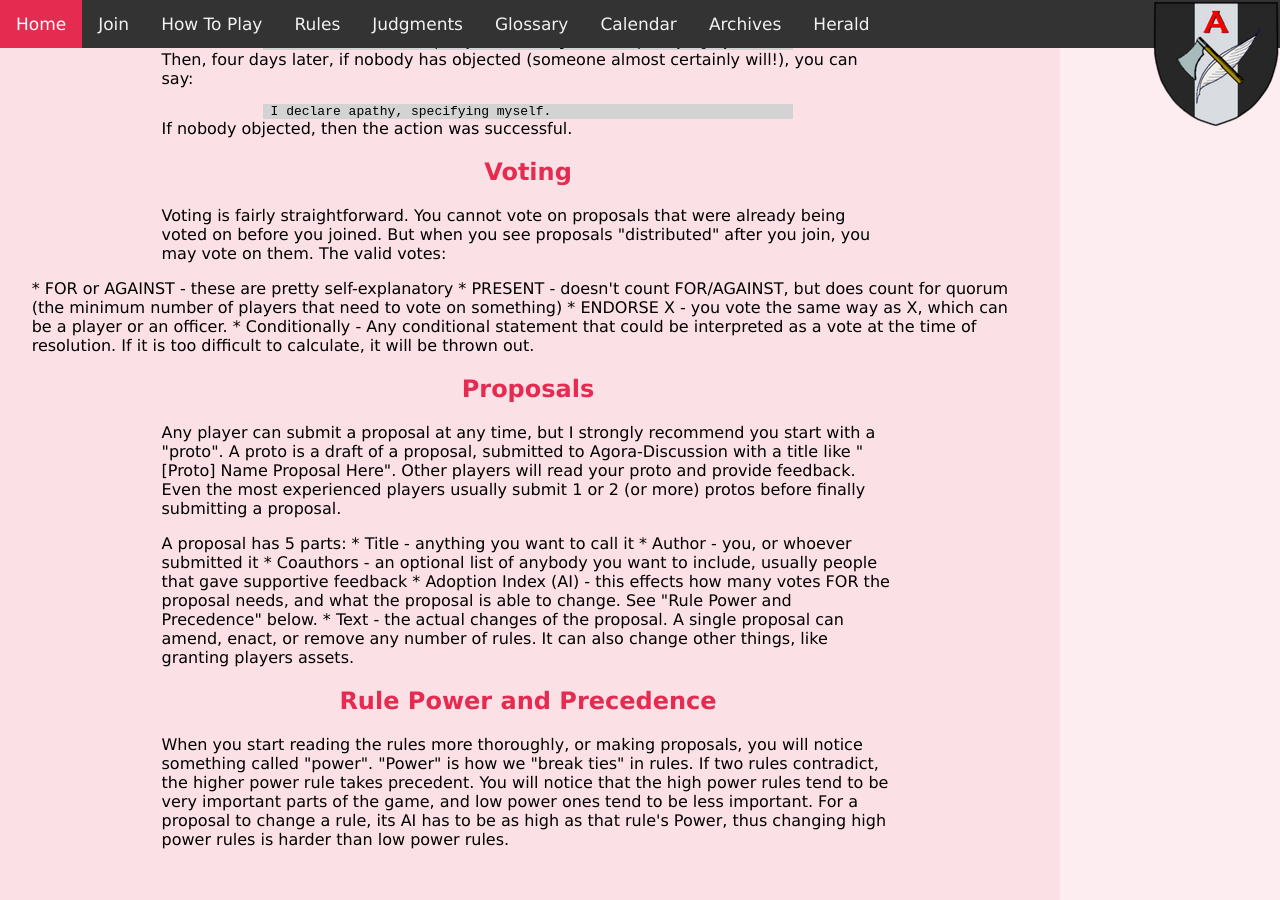
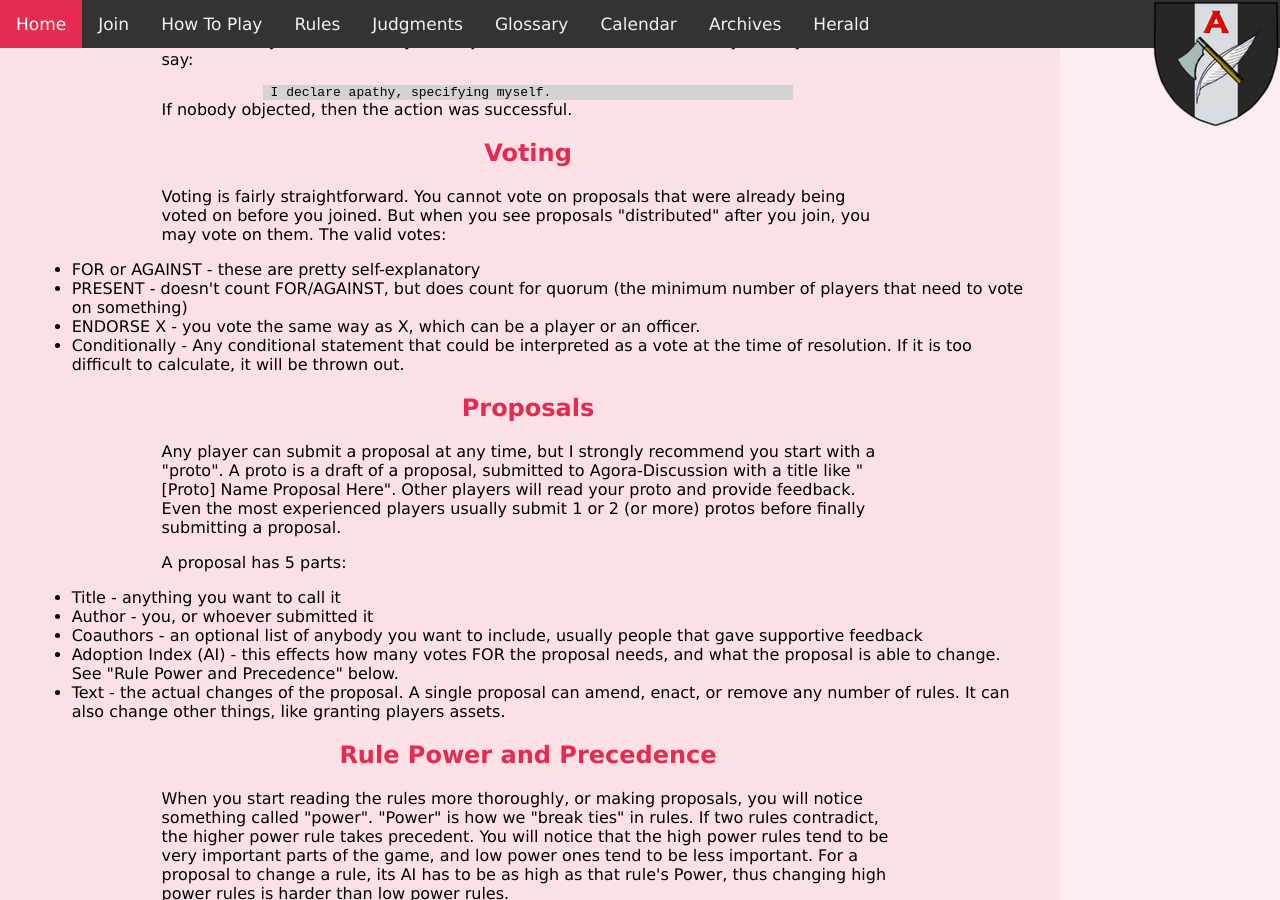
Before and after one commit to nixnull/agoranomic.github.io, a Jekyll site: the page built from start.md, in a window 1280 px wide and 900 px high, scrolled down 1384 px. Built offline with Jekyll 4.4.1, drawn with Linux system fonts in a browser that asks for light colours; nearby versions of some CDN libraries; some of the changed text lies outside the part shown.

```diff
--- a/start.md
+++ b/start.md
@@ -20,13 +20,15 @@ layout: default
 
 <p>Agora has 4 mailing lists, which are explained below. You should sign up for all 4:<p>
 
-* <em><a href="http://www.agoranomic.org/cgi-bin/mailman/listinfo/agora-business">Agora-Business</a></em> - You send messages here to do stuff.
+<ul>
+<li><em><a href="http://www.agoranomic.org/cgi-bin/mailman/listinfo/agora-business">Agora-Business</a></em> - You send messages here to do stuff.</li>
 
-* <em><a href="http://www.agoranomic.org/cgi-bin/mailman/listinfo/agora-official">Agora-Official</a></em> - Officers send Reports here. That's where you can read summaries of what's currently happening. If you're not an officer sending a report, you shouldn't be sending a message here.
+<li><em><a href="http://www.agoranomic.org/cgi-bin/mailman/listinfo/agora-official">Agora-Official</a></em> - Officers send Reports here. That's where you can read summaries of what's currently happening. If you're not an officer sending a report, you shouldn't be sending a message here.</li>
 
-* <em><a href="http://www.agoranomic.org/cgi-bin/mailman/listinfo/agora-discussion">Agora-Discussion</a></em> - Players discuss the game and respond to actions here. No actions can be taken here. Note that by default, when you reply to the other two lists, the "To:" will be here. If you want to take an action, you need to change it to Agora-Business.
+<li><em><a href="http://www.agoranomic.org/cgi-bin/mailman/listinfo/agora-discussion">Agora-Discussion</a></em> - Players discuss the game and respond to actions here. No actions can be taken here. Note that by default, when you reply to the other two lists, the "To:" will be here. If you want to take an action, you need to change it to Agora-Business.</li>
 
-* <em><a href="https://agoranomic.groups.io/g/main/join">Gio</a></em> - This is the backup list. Sometimes the other lists stop working for a while, and gameplay continues here.
+<li><em><a href="https://agoranomic.groups.io/g/main/join">Gio</a></em> - This is the backup list. Sometimes the other lists stop working for a while, and gameplay continues here.</li>
+</ul>
 
 <p>Once you've subscribed to each mailing list, and confirmed your subscriptions in your email, you will start receving messages as they are sent. You will also now be able to send messages. Now it's time to register.</p>
 
@@ -58,13 +60,15 @@ layout: default
 
 <p>Voting is fairly straightforward. You cannot vote on proposals that were already being voted on before you joined. But when you see proposals "distributed" after you join, you may vote on them. The valid votes:</p>
 
-* FOR or AGAINST - these are pretty self-explanatory
+<ul>
+<li>FOR or AGAINST - these are pretty self-explanatory</li>
 
-* PRESENT - doesn't count FOR/AGAINST, but does count for quorum (the minimum number of players that need to vote on something)
+<li>PRESENT - doesn't count FOR/AGAINST, but does count for quorum (the minimum number of players that need to vote on something)</li>
 
-* ENDORSE X - you vote the same way as X, which can be a player or an officer.
+<li>ENDORSE X - you vote the same way as X, which can be a player or an officer.</li>
 
-* Conditionally - Any conditional statement that could be interpreted as a vote at the time of resolution. If it is too difficult to calculate, it will be thrown out.
+<li>Conditionally - Any conditional statement that could be interpreted as a vote at the time of resolution. If it is too difficult to calculate, it will be thrown out.</li>
+</ul>
 
 <h2>Proposals</h2>
 
@@ -72,15 +76,17 @@ layout: default
 
 <p>A proposal has 5 parts:
 
-* Title - anything you want to call it
+<ul>
+<li>Title - anything you want to call it</li>
 
-* Author - you, or whoever submitted it
+<li>Author - you, or whoever submitted it</li>
 
-* Coauthors - an optional list of anybody you want to include, usually people that gave supportive feedback
+<li>Coauthors - an optional list of anybody you want to include, usually people that gave supportive feedback</li>
 
-* Adoption Index (AI) - this effects how many votes FOR the proposal needs, and what the proposal is able to change. See "Rule Power and Precedence" below.
+<li>Adoption Index (AI) - this effects how many votes FOR the proposal needs, and what the proposal is able to change. See "Rule Power and Precedence" below.</li>
 
-* Text - the actual changes of the proposal. A single proposal can amend, enact, or remove any number of rules. It can also change other things, like granting players assets.
+<li>Text - the actual changes of the proposal. A single proposal can amend, enact, or remove any number of rules. It can also change other things, like granting players assets.</li>
+</ul>
 
 <h2>Rule Power and Precedence</h2>
 
```
